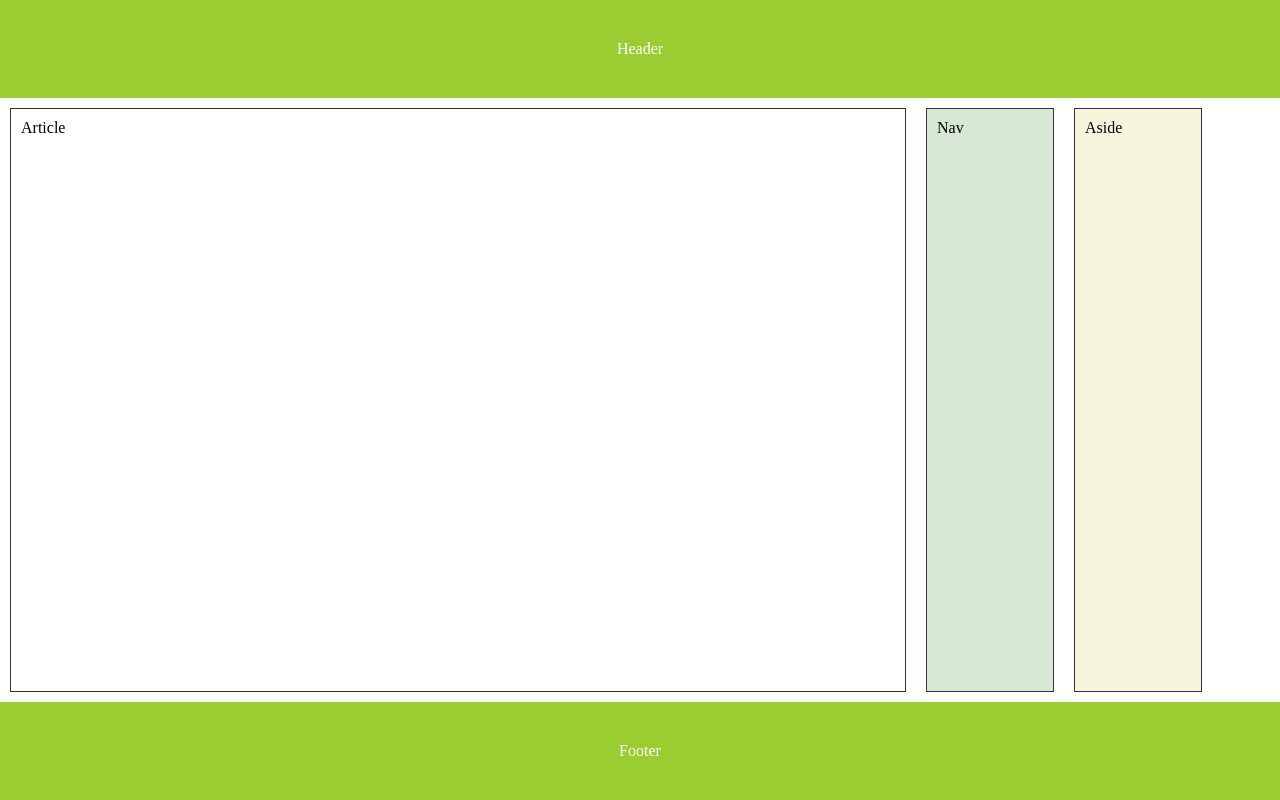
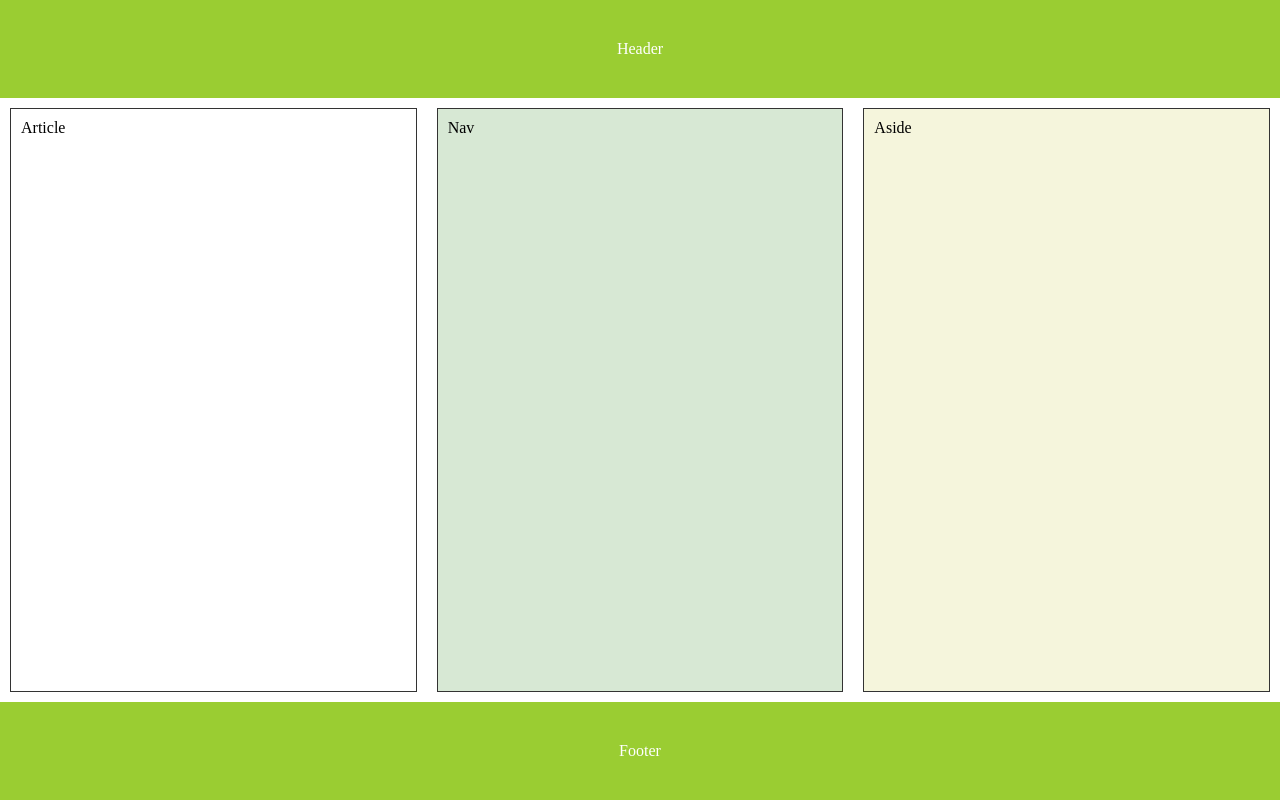
Before and after one commit to Nishant5454/HTML-CSS, a plain HTML site: page WebsiteLayou1/Web.html in a window 1280 px wide. Drawn offline with Linux system fonts and the light colour scheme.

```diff
--- a/WebsiteLayou1/Web.html
+++ b/WebsiteLayou1/Web.html
@@ -33,16 +33,16 @@
         }
         article{
             background-color: white;
-            max-width:70% ;
+            max-width:6 0% ;
         }
         nav{
             background-color: #D7E8D4;
-            max-width: 10%;
+            max-width: 40%;
         }
 
         aside{
             background-color: beige;
-            max-width: 10%;
+            max-width: 40%;
         }
 
 
```
